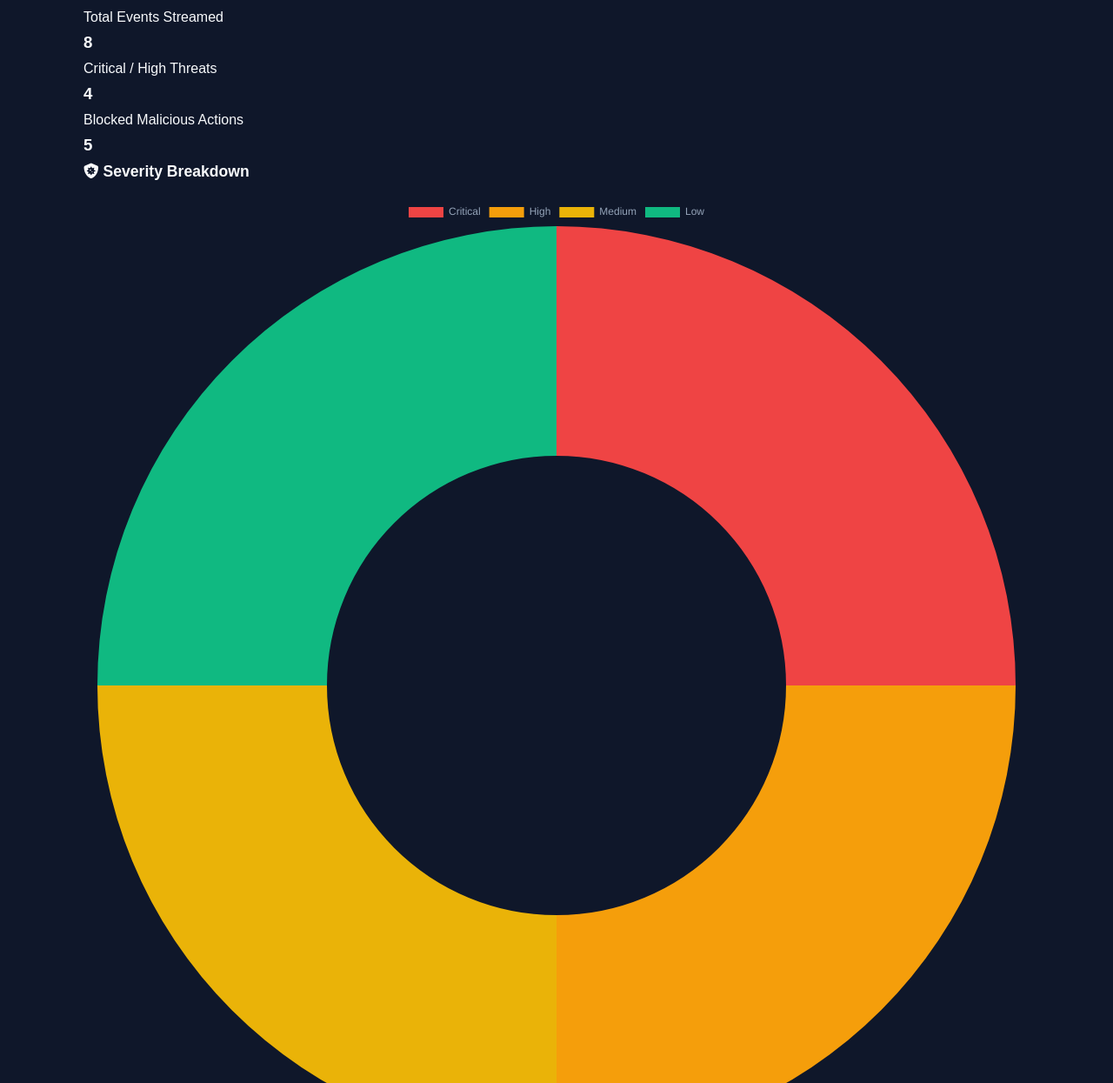
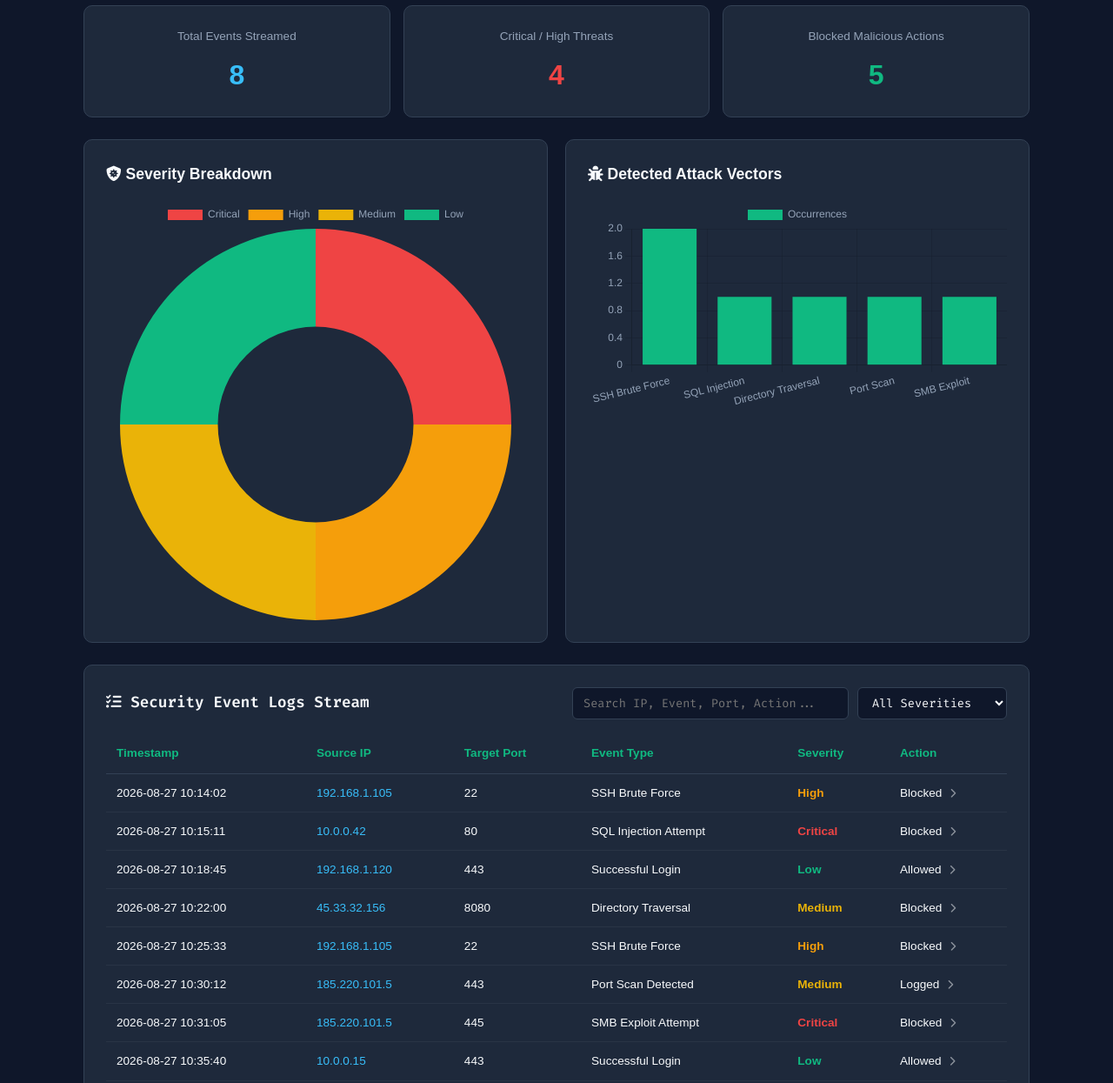
Before and after one commit to HamadAlhajji/my-portfolio, a plain HTML site: page index.html in a window 1280 px wide. Shown: the part 2840-4085 px from the top of the page at 87% size. Drawn offline with nearby package versions, Linux system fonts and the light colour scheme.

Commit message:
Update style.css
Mini SIEM upload

```diff
--- a/style.css
+++ b/style.css
@@ -282,37 +282,6 @@ nav a:hover {
     font-size: 0.8rem;
 }
 
-/* Certs */
-.certs-list {
-    display: flex;
-    flex-direction: column;
-    gap: 15px;
-}
-
-.cert-item {
-    background-color: var(--bg-card);
-    padding: 20px;
-    border-radius: 10px;
-    border: 1px solid var(--border);
-    display: flex;
-    align-items: center;
-    gap: 20px;
-}
-
-.cert-icon {
-    font-size: 2rem;
-    color: var(--accent);
-}
-
-.cert-item h3 {
-    font-size: 1.1rem;
-}
-
-.cert-item p {
-    color: var(--text-muted);
-    font-size: 0.9rem;
-}
-
 /* Contact */
 .contact-content {
     text-align: center;
@@ -440,3 +409,71 @@ footer {
     opacity: 0;
     visibility: hidden;
 }
+
+/* Log Dashboard Styles */
+.dash-stats-grid {
+    display: grid;
+    grid-template-columns: repeat(auto-fit, minmax(200px, 1fr));
+    gap: 15px;
+    margin-bottom: 25px;
+}
+
+.dash-stat-card {
+    background: var(--bg-card);
+    padding: 20px;
+    border-radius: 10px;
+    border: 1px solid var(--border);
+    text-align: center;
+}
+
+.dash-stat-label {
+    color: var(--text-muted);
+    font-size: 0.85rem;
+}
+
+.dash-stat-val {
+    font-size: 2rem;
+    margin-top: 5px;
+    font-weight: 800;
+}
+
+.text-blue { color: #38bdf8; }
+.text-red { color: #ef4444; }
+.text-green { color: var(--accent); }
+
+.dash-charts-grid {
+    display: grid;
+    grid-template-columns: repeat(auto-fit, minmax(300px, 1fr));
+    gap: 20px;
+    margin-bottom: 25px;
+}
+
+.dash-card {
+    background: var(--bg-card);
+    padding: 25px;
+    border-radius: 10px;
+    border: 1px solid var(--border);
+}
+
+.dash-log-table {
+    width: 100%;
+    border-collapse: collapse;
+    font-family: 'Fira Code', monospace;
+    font-size: 0.85rem;
+}
+
+.dash-log-table th {
+    padding: 12px;
+    border-bottom: 1px solid var(--border);
+    color: var(--accent);
+    text-align: left;
+}
+
+.dash-log-table td {
+    padding: 10px 12px;
+    border-bottom: 1px solid rgba(255, 255, 255, 0.05);
+}
+
+.ip-highlight {
+    color: #38bdf8;
+}
```
